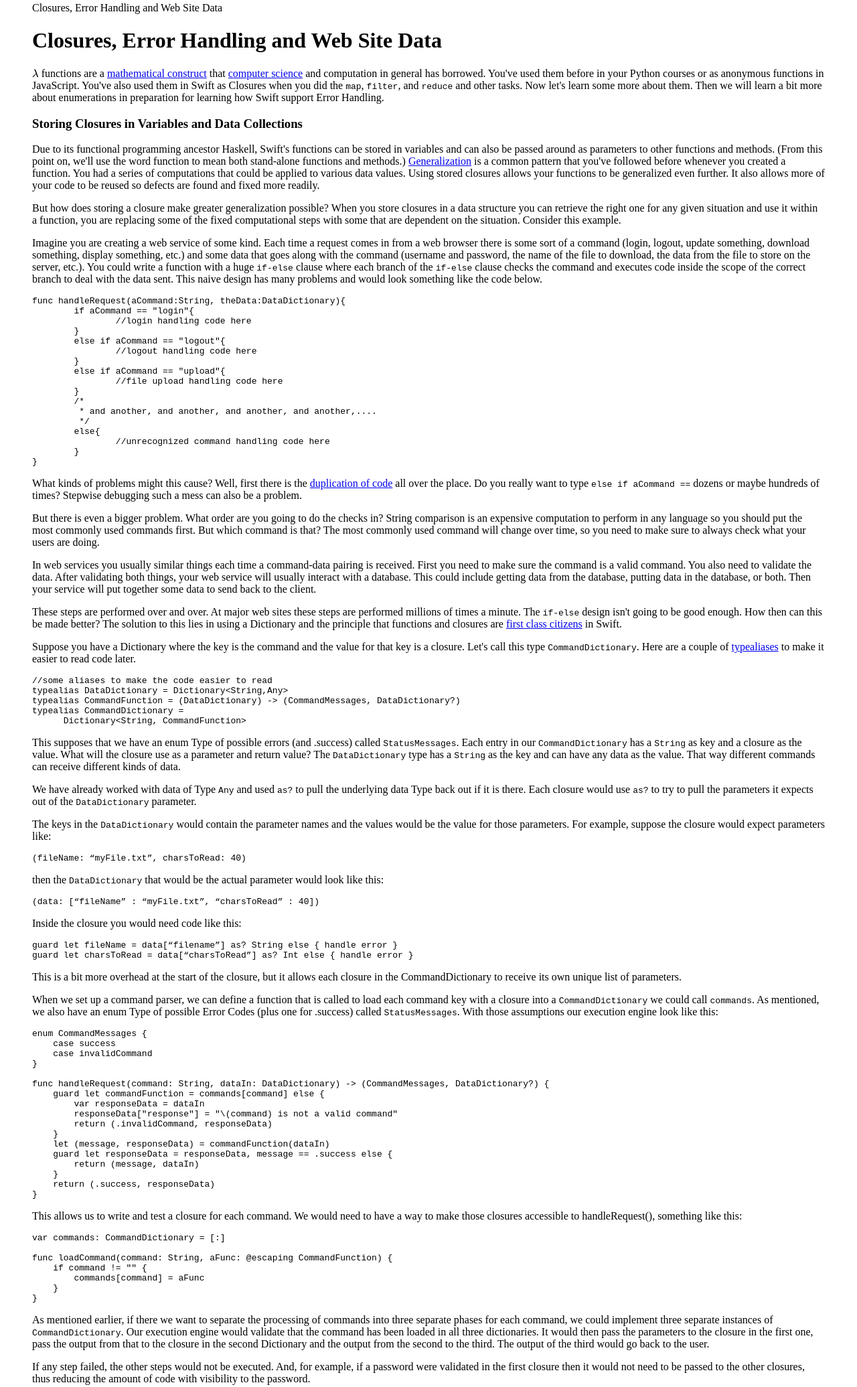
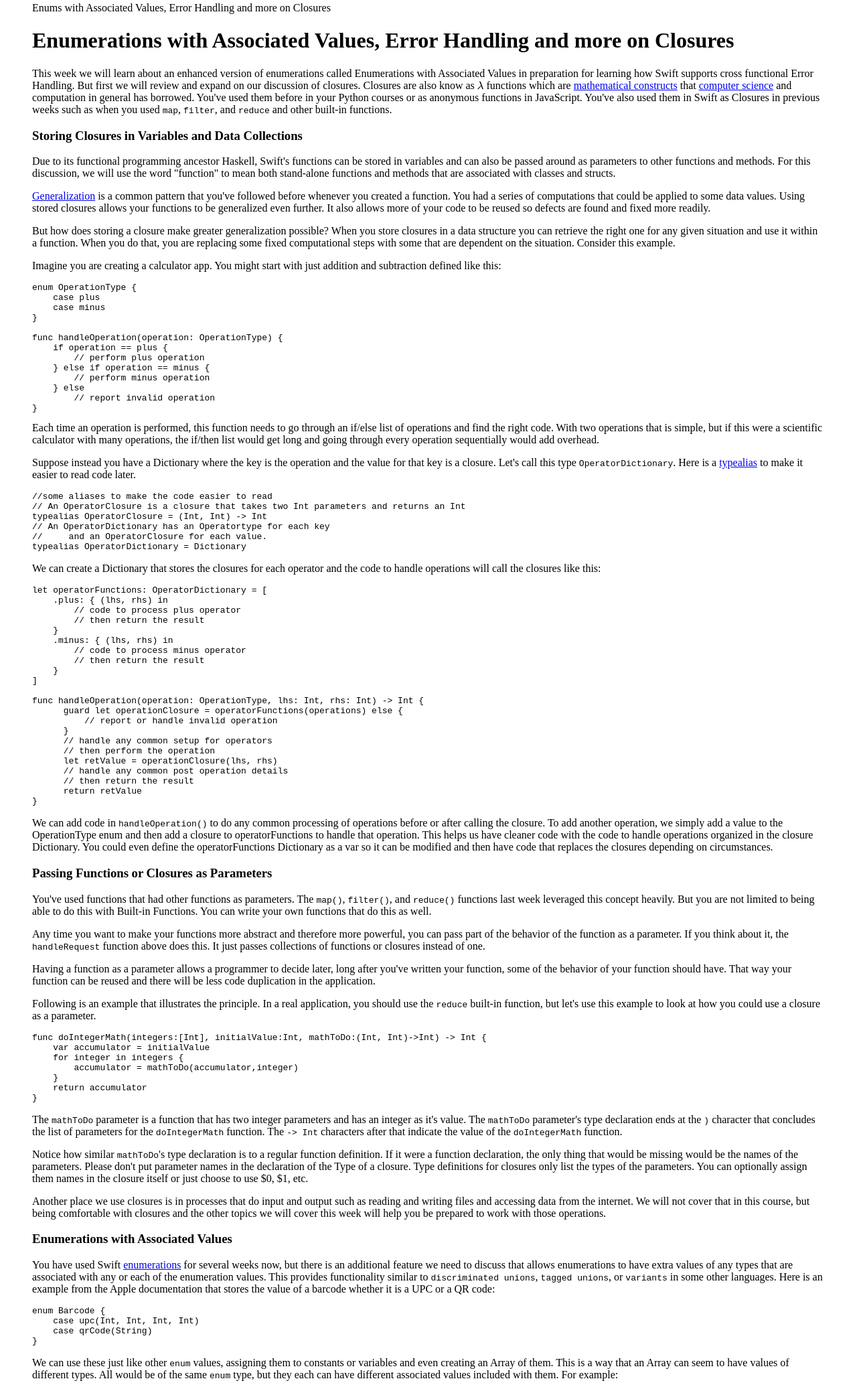
Before and after one commit to byui-cse/cse222a-course, a plain HTML site: page docs/week05/index.html in a window 1280 px wide. Shown: the part 92-2163 px from the top of the page at 67% size. Drawn offline with nearby package versions, Linux system fonts and the light colour scheme; some packages are replaced by stand-ins of ours; a script that the page names is missing.

Commit message:
Cleanup mostly week 5
Changed task summary format for weeks 2-5. A few corrections to weeks 3 and 4. In week 5 reading simplified closure section and added more examples to other sections. Clarified and enhanced instructions for week  5 tasks. Improved student error reporting for week 4 task 1 and week 5 tasks 0 and 3.

```diff
--- a/docs/week05/index.html
+++ b/docs/week05/index.html
@@ -64,14 +64,19 @@
     <header class="hero-image">
       <section class="hero-text">
         <h1>CSE 222a: Week 05</h1>
-        <p>Closures, Error Handling and Web Site Data</p>
+        <p>Enums with Associated Values, Error Handling and more on Closures</p>
       </section>
     </header>
-    <h1>Closures, Error Handling and Web Site Data</h1>
+    <h1>Enumerations with Associated Values, Error Handling and more on Closures</h1>
     <p>
-      \(\lambda\) functions are a
+      This week we will learn about an enhanced version of enumerations called Enumerations
+      with Associated Values in preparation
+      for learning how Swift supports cross functional Error Handling. But first we will
+      review and expand on our discussion of closures.
+
+      Closures are also know as \(\lambda\) functions which are
       <a href="https://en.wikipedia.org/wiki/Lambda_calculus" target="_blank"
-        >mathematical construct</a
+        >mathematical constructs</a
       >
       that
       <a
@@ -81,17 +86,19 @@
       >
       and computation in general has borrowed. You've used them before in your
       Python courses or as anonymous functions in JavaScript. You've also used
-      them in Swift as Closures when you did the <kbd>map</kbd>,
-      <kbd>filter</kbd>, and <kbd>reduce</kbd> and other tasks. Now let's learn some more
-      about them. Then we will learn a bit more about enumerations in preparation
-      for learning how Swift support Error Handling.
+      them in Swift as Closures in previous weeks such as when you used <kbd>map</kbd>,
+      <kbd>filter</kbd>, and <kbd>reduce</kbd> and other built-in functions.
+
     </p>
     <h3>Storing Closures in Variables and Data Collections</h3>
     <p>
       Due to its functional programming ancestor Haskell, Swift's functions can
       be stored in variables and can also be passed around as parameters to
-      other functions and methods. (From this point on, we'll use the word
-      function to mean both stand-alone functions and methods.)
+      other functions and methods. For this discussion, we will use the word
+      "function" to mean both stand-alone functions and methods that are
+      associated with classes and structs.
+    </p>
+        <p>
       <a
         href="https://people.cs.vt.edu/~kafura/cs2704/generalization.html"
         target="_blank"
@@ -99,190 +106,97 @@
       >
       is a common pattern that you've followed before whenever you created a
       function. You had a series of computations that could be applied to
-      various data values. Using stored closures allows your functions to be
+      some data values. Using stored closures allows your functions to be
       generalized even further. It also allows more of your code to be reused so
       defects are found and fixed more readily.
     </p>
     <p>
       But how does storing a closure make greater generalization possible? When
       you store closures in a data structure you can retrieve the right one for
-      any given situation and use it within a function, you are replacing some
-      of the fixed computational steps with some that are dependent on the
+      any given situation and use it within a function. When you do that, you are
+      replacing some fixed computational steps with some that are dependent on the
       situation. Consider this example.
     </p>
     <p>
-      Imagine you are creating a web service of some kind. Each time a request
-      comes in from a web browser there is some sort of a command (login,
-      logout, update something, download something, display something, etc.) and
-      some data that goes along with the command (username and password, the
-      name of the file to download, the data from the file to store on the
-      server, etc.). You could write a function with a huge
-      <kbd>if-else</kbd> clause where each branch of the
-      <kbd>if-else</kbd> clause checks the command and executes code inside the
-      scope of the correct branch to deal with the data sent. This naive design
-      has many problems and would look something like the code below.
-    </p>
-    <pre><code class="Swift">func handleRequest(aCommand:String, theData:DataDictionary){
-	if aCommand == "login"{
-		//login handling code here
+      Imagine you are creating a calculator app.  You might start with just addition
+      and subtraction defined like this:
+      <pre><code class="Swift">enum OperationType {
+    case plus
+    case minus
 }
-	else if aCommand == "logout"{
-		//logout handling code here
-	}
-	else if aCommand == "upload"{
-		//file upload handling code here
-	}
-	/*
-	 * and another, and another, and another, and another,....
-	 */
-	else{
-		//unrecognized command handling code here
-	}
+
+func handleOperation(operation: OperationType) {
+    if operation == plus {
+        // perform plus operation
+    } else if operation == minus {
+        // perform minus operation
+    } else
+        // report invalid operation
 }</code></pre>
-    <p>
-      What kinds of problems might this cause? Well, first there is the
-      <a
-        href="https://www.springboottutorial.com/code-quality-what-is-code-duplication"
-        target="_blank"
-        >duplication of code</a
-      >
-      all over the place. Do you really want to type
-      <kbd>else if aCommand ==</kbd> dozens or maybe hundreds of times? Stepwise
-      debugging such a mess can also be a problem.
+
+      Each time an operation is performed, this function needs to go through an if/else
+      list of operations and find the right code. With two operations that is simple,
+      but if this were a scientific calculator with many operations, the if/then
+      list would get long and going through every operation sequentially would add
+      overhead.
     </p>
     <p>
-      But there is even a bigger problem. What order are you going to do the
-      checks in? String comparison is an expensive computation to perform in any
-      language so you should put the most commonly used commands first. But
-      which command is that? The most commonly used command will change over
-      time, so you need to make sure to always check what your users are doing.
-    </p>
-    <p>
-      In web services you usually similar things each time a command-data
-      pairing is received. First you need to make sure the command is a valid
-      command. You also need to validate the data. After validating both things,
-      your web service will usually interact with a database. This could include
-      getting data from the database, putting data in the database, or both. Then
-      your service will put together some data to send back to the client.
-    </p>
-    <p>
-      These steps are performed over and over. At major web sites these steps
-      are performed millions of times a minute. The <kbd>if-else</kbd> design
-      isn't going to be good enough. How then can this be made better? The
-      solution to this lies in using a Dictionary and the principle that
-      functions and closures are
-      <a href="https://lispcast.com/what-are-first-class-functions/"
-        >first class citizens</a
-      >
-      in Swift.
-    </p>
-    <p>
-      Suppose you have a Dictionary where the key is the command
+      Suppose instead you have a Dictionary where the key is the operation
       and the value for that key is a closure. Let's call this type
-      <kbd>CommandDictionary</kbd>. Here are a couple of
+      <kbd>OperatorDictionary</kbd>. Here is a
       <a
         href="https://www.programiz.com/swift-programming/typealias"
         target="_blank"
-        >typealiases</a
+        >typealias</a
       >
       to make it easier to read code later.
     </p>
         <pre><code class="Swift">//some aliases to make the code easier to read
-typealias DataDictionary = Dictionary&lt;String,Any&gt;
-typealias CommandFunction = (DataDictionary) -> (CommandMessages, DataDictionary?)
-typealias CommandDictionary =
-      Dictionary&lt;String, CommandFunction&gt;</code></pre>
+// An OperatorClosure is a closure that takes two Int parameters and returns an Int
+typealias OperatorClosure = (Int, Int) -> Int
+// An OperatorDictionary has an Operatortype for each key
+//     and an OperatorClosure for each value.
+typealias OperatorDictionary = Dictionary<OperatorType, OperatorClosure></code></pre>
     <p>
-      This supposes that we have an enum Type of possible errors (and .success) called
-      <kbd>StatusMessages</kbd>. Each entry in our <kbd>CommandDictionary</kbd> has
-      a <kbd>String</kbd> as key and a closure as the value. What will the closure
-      use as a parameter and return value? The <kbd>DataDictionary</kbd> type has
-      a <kbd>String</kbd> as the key and can have any data as the value.
-      That way different commands can receive different kinds of data.
+      We can create a Dictionary that stores the closures for each operator and
+      the code to handle operations will call the closures like this:
     </p>
-        <p>
-      We have already worked with data of Type <kbd>Any</kbd> and used
-      <kbd>as?</kbd> to pull the underlying data Type back out if it is there.
-      Each closure would use <kbd>as?</kbd> to try to pull the parameters it
-      expects out of the <kbd>DataDictionary</kbd> parameter.
-        </p>
-        <p>
-      The keys in the <kbd>DataDictionary</kbd> would contain the parameter
-      names and the values would be the value for those parameters. For example,
-      suppose the closure would expect parameters like:
-        <p>
-      <pre><code class="Swift">(fileName: “myFile.txt”, charsToRead: 40)</code></pre>
-          <p>
-        then the <kbd>DataDictionary</kbd> that would be the actual parameter
-        would look like this:
-        </p>
-        <pre><code class="Swift">(data: [“fileName” : “myFile.txt”, “charsToRead” : 40])</code></pre>
-          <p>
-      Inside the closure you would need code like this:
-      <pre><code class="Swift">guard let fileName = data[“filename”] as? String else { handle error }
-guard let charsToRead = data[“charsToRead”] as? Int else { handle error }</code></pre>
-            <p>
-      This is a bit more overhead at the start of the closure, but it allows
-      each closure in the CommandDictionary to receive its own unique
-      list of parameters.
-            </p>
-            <p>
-      When we set up a command parser, we can define a function that is called
-      to load each command key with a closure into a <kbd>CommandDictionary</kbd> we could
-      call <kbd>commands</kbd>. As mentioned, we also have an enum Type of possible Error
-      Codes (plus one for .success) called <kbd>StatusMessages</kbd>. With those assumptions
-      our execution engine look like this:
-<pre><code class="Swift">enum CommandMessages {
-    case success
-    case invalidCommand
+    <pre><code class="Swift">let operatorFunctions: OperatorDictionary = [
+    .plus: { (lhs, rhs) in
+        // code to process plus operator
+        // then return the result
     }
+    .minus: { (lhs, rhs) in
+        // code to process minus operator
+        // then return the result
+    }
+]
 
-func handleRequest(command: String, dataIn: DataDictionary) -> (CommandMessages, DataDictionary?) {
-    guard let commandFunction = commands[command] else {
-        var responseData = dataIn
-        responseData["response"] = "\(command) is not a valid command"
-        return (.invalidCommand, responseData)
+func handleOperation(operation: OperationType, lhs: Int, rhs: Int) -> Int {
+      guard let operationClosure = operatorFunctions(operations) else {
+          // report or handle invalid operation
       }
-    let (message, responseData) = commandFunction(dataIn)
-    guard let responseData = responseData, message == .success else {
-        return (message, dataIn)
-    }
-    return (.success, responseData)
-}</code></pre>
-
-  <p>
-    This allows us to write and test a closure for each command. We would
-    need to have a way to make those closures accessible to handleRequest(),
-    something like this:
-  </p>
-              <pre><code class="Swift">var commands: CommandDictionary = [:]
-
-func loadCommand(command: String, aFunc: @escaping CommandFunction) {
-    if command != "" {
-        commands[command] = aFunc
-    }
+      // handle any common setup for operators
+      // then perform the operation
+      let retValue = operationClosure(lhs, rhs)
+      // handle any common post operation details
+      // then return the result
+      return retValue
 }</code></pre>
   <p>
-      As mentioned earlier, if there we want to separate the processing of
-      commands into three separate phases for each command, we could
-       implement three separate instances of <kbd>CommandDictionary</kbd>.
-        Our execution engine would validate that the command has been loaded
-        in all three dictionaries. It would then pass the parameters to the
-        closure in the first one, pass the output from that to the closure in
-        the second Dictionary and the output from the second to the third.
-        The output of the third would go back to the user.
-      </p>
-      <p>
-        If any step failed, the other steps would not be executed. And,
-        for example, if a password were validated in the first closure
-        then it would not need to be passed to the other closures, thus
-        reducing the amount of code with visibility to the password.
+    We can add code in <kbd>handleOperation()</kbd> to do any common processing
+    of operations before or after calling the closure. To add another operation,
+    we simply add a value to the OperationType enum and then add a closure to
+    operatorFunctions to handle that operation. This helps us have cleaner code
+    with the code to handle operations organized in the closure Dictionary. You could
+    even define the operatorFunctions Dictionary as a var so it can be modified
+    and then have code that replaces the closures depending on circumstances.
   </p>
 
               <h3>Passing Functions or Closures as Parameters</h3>
     <p>
       You've used functions that had other functions as parameters. The
-      <kbd>map, filter,</kbd> and <kbd>reduce</kbd>
+      <kbd>map()</kbd>, <kbd>filter()</kbd>, and <kbd>reduce()</kbd>
       functions last week leveraged this concept heavily. But you are not
       limited to being able to do this with Built-in Functions. You can write your own
       functions that do this as well.
@@ -296,13 +210,13 @@ func loadCommand(command: String, aFunc: @escaping CommandFunction) {
     </p>
     <p>
       Having a function as a parameter allows a programmer to decide later, long
-      after you've written your function, what some of the behavior of your
-      function should be. That way your function can be reused and there will be
+      after you've written your function, some of the behavior of your
+      function should have. That way your function can be reused and there will be
       less code duplication in the application.
     </p>
     <p>
      Following is an example that illustrates the principle. In a real
-      application, you should use the <kbd>reduce</kbd> BIF, but let's
+      application, you should use the <kbd>reduce</kbd> built-in function, but let's
       use this example to look at how you could use a closure as a parameter.
     </p>
 
@@ -341,12 +255,12 @@ func loadCommand(command: String, aFunc: @escaping CommandFunction) {
               <h3>Enumerations with Associated Values</h3>
               <p>
                 You have used Swift <a
-                  href="https://docs.swift.org/swift-book/LanguageGuide/Enumerations.html"
+                  href="https://docs.swift.org/swift-book/documentation/the-swift-programming-language/enumerations/"
                   target="_blank"
                 >enumerations</a
-                  > for several weeks now, but there is an additional option we need
+                  > for several weeks now, but there is an additional feature we need
                   to discuss that allows enumerations to have extra values of any
-                  types be associated with any or each of the enumeration values.
+                  types that are associated with any or each of the enumeration values.
                   This provides functionality similar to
                   <kbd>discriminated unions</kbd>, <kbd>tagged unions</kbd>, or
                   <kbd>variants</kbd> in some other languages. Here is an
@@ -386,6 +300,36 @@ func loadCommand(command: String, aFunc: @escaping CommandFunction) {
         print("UPC : \(numberSystem), \(manufacturer), \(product), \(check).")
 }</code></pre>
                   <p>
+                    An enum Type can define some enum values as having one associated value,
+                    other enum values with several associated values and some enum values
+                    with no associated values. Remember that when you do a switch statement
+                    to process objects of an enum Type, you must cover all cases. You can list several
+                    enum values separated by commas in a single case statement. If you do not
+                    list all possible values of whatever follows the keyword switch, you need
+                    to add a "default:"  option in addition to the various "case ...:" options.
+                  </p>
+                  <pre><code class="Swift">enum SomeEnum {
+    case enum1(String)
+    case enum2(Int, Int, Double, Bool)
+    case enum3
+    case enum4
+    case enum5
+    case enum6
+    case enum7
+}
+func processSomeEnum(anEnum: SomeEnum) {
+    switch anENum {
+        case .enum1(let aString):
+            print("String: \(aString))
+        case let .enum2(anInt, anotherInt, aDouble, aBool):
+            print("Values associated with enum2: \(anInt), \(anotherInt), \(aDouble), \(aBool))
+        case .enum3, .enum4:
+            print("Enum was enum3 or enum4)
+        default:
+            print("Some other enum value")
+    }
+}</code></pre>
+                  <p>
                     One key use of enumerations with associated values to define error conditions for Swifts approach to error handling.
                   </p>
 
@@ -396,7 +340,7 @@ One key use of enumerations with associated values to define error conditions fo
                 loops to protect the code beyond them from invalid or unexpected
                 values. But what about errors that need to be handled beyond that
                   local scope? Swift supports a <a
-                    href="https://docs.swift.org/swift-book/LanguageGuide/ErrorHandling.html"
+                    href="https://docs.swift.org/swift-book/documentation/the-swift-programming-language/errorhandling/"
                     target="_blank"
                   >do-catch-throw model</a> similar to some other languages to handle those errors.
                 </p>
@@ -414,16 +358,17 @@ One key use of enumerations with associated values to define error conditions fo
     case errorWithInts(Int, Int)
 }</code></pre>
                     <li>Label a function that can throw an error by adding the keyword
-                      <kbd>throws</kbd> to the function definition, after its parameters
-                      and before the <kbd>-&gt;</kbd> (if it has a return value).</li>
-                    <li>Use the keyword <kbd>throw</kbd> to throw an object of a
+                      <kbd>throws</kbd> to the function definition after its parameters.
+                      If the function has a return value then <kbd>throws</kbd> should appear
+                      just before the <kbd>-&gt;</kbd>.</li>
+                    <li>Inside that function, use the keyword <kbd>throw</kbd> to throw an object of a
                       defined error type like this:</li>
 <pre><code class="Swift">func canThrow() throws -> Int {
-    some code
-    if error-happens {
+    <i>some code</i>
+    if <i>error-happens</i> {
         throw SomeErrorType.anotherError(“some string”)
     }
-    more code
+    <i>more code</i>
     return someInt
 }</code></pre>
                     <li>When you call a function that can throw errors, call it using
@@ -431,19 +376,20 @@ One key use of enumerations with associated values to define error conditions fo
 <pre><code class="Swift">do {
         let anInt = try canThrow()
     } catch SomeErrorType.oneError {
-        handle error
+        <i>handle error</i>
     } catch SomeErrorType.anotherError(let aString) {
-        handle error
+        <i>handle error</i>
     } catch errorWithInts(var Int1, Int2) {
-        handle error
+        <i>handle error</i>
     } catch {
-        handle other error
+        <i>handle other error or</i>
+        throw error
     }
 }</code></pre>
                     </ol>
                   <p>
-                    Each phrase after the <kbd>catch</kbd> is a <a
-                      href="https://docs.swift.org/swift-book/ReferenceManual/Patterns.html"
+                    Each phrase after the keyword <kbd>catch</kbd> is a <a
+                      href="https://docs.swift.org/swift-book/documentation/the-swift-programming-language/patterns/"
                       target="_blank"
                     >Pattern</a> that usually will be a value of the enumeration Type
                     that you define for reporting errors. Note that if an enumeration value
@@ -453,14 +399,16 @@ One key use of enumerations with associated values to define error conditions fo
                     “handle error” above.
                   </p>
                   <p>
-                    Also note that you must alway include a generic catch statement at the
-                    end to catch any other errors that happen. If those are errors your code
-                    cannot deal with you can call "throw error" in that handler to pass the
-                    error for handling further up the call stack.
-                    <kbd>catch</kbd> without a pattern will pick up any errors not
-                    listed previously. You could just use <kbd>catch</kbd> without a pattern
-                    to handle all errors. In that case the error message will be
+                    Also note that <b>you must always include a generic "catch" statement at the
+                    end</b> to catch any other errors that happen. If those are errors your code
+                    cannot deal with, you can call "throw error" in that handler to pass the
+                    error for handling further up the call stack. The generic catch statement
+                    has <kbd>catch</kbd> without a pattern and will pick up any errors not
+                    listed previously. In that case the error message will be
                     available to your code in a global variable called <kbd>error</kbd>.
+                    That is why "throw error" will pass the error information up the call
+                    chain. You could just use <kbd>catch</kbd> without a pattern
+                    to handle all errors. But often you will want to catch a few errors and handle them in the funcation.
                   </p>
                   One other option you can use instead of do-try-catch is to just put
                   <kbd>try?</kbd> in front of a function call that can throw an error.
@@ -471,7 +419,7 @@ One key use of enumerations with associated values to define error conditions fo
                   went wrong like this:                  <p>
                   </p>
 <pre><code class="Swift">guard let anInt = try? canThrow() else {
-    report error, then return, continue or break
+    <i>report error, then</i> return, continue or break
 }</code></pre>
 
     <footer>
```
Also changed, not shown: 13 other files. Lines whose indentation alone changed are shown as unchanged.
